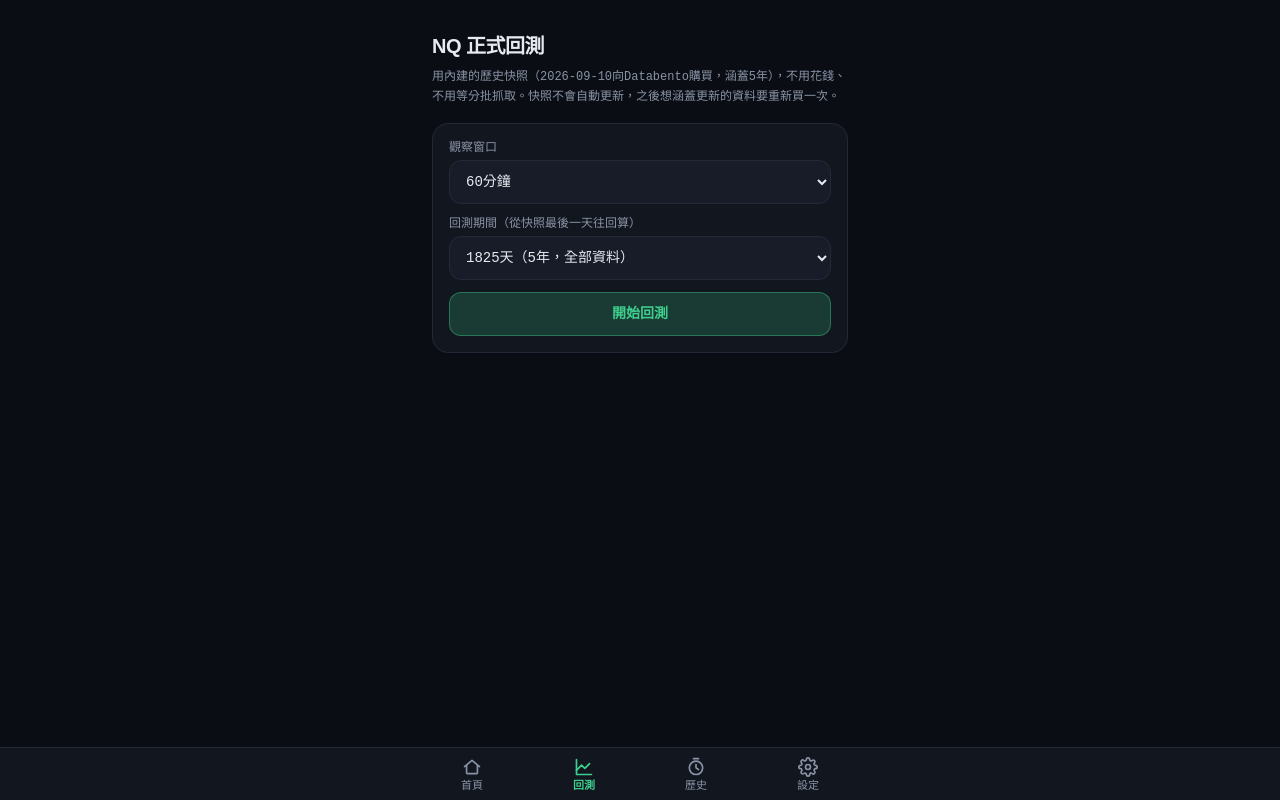
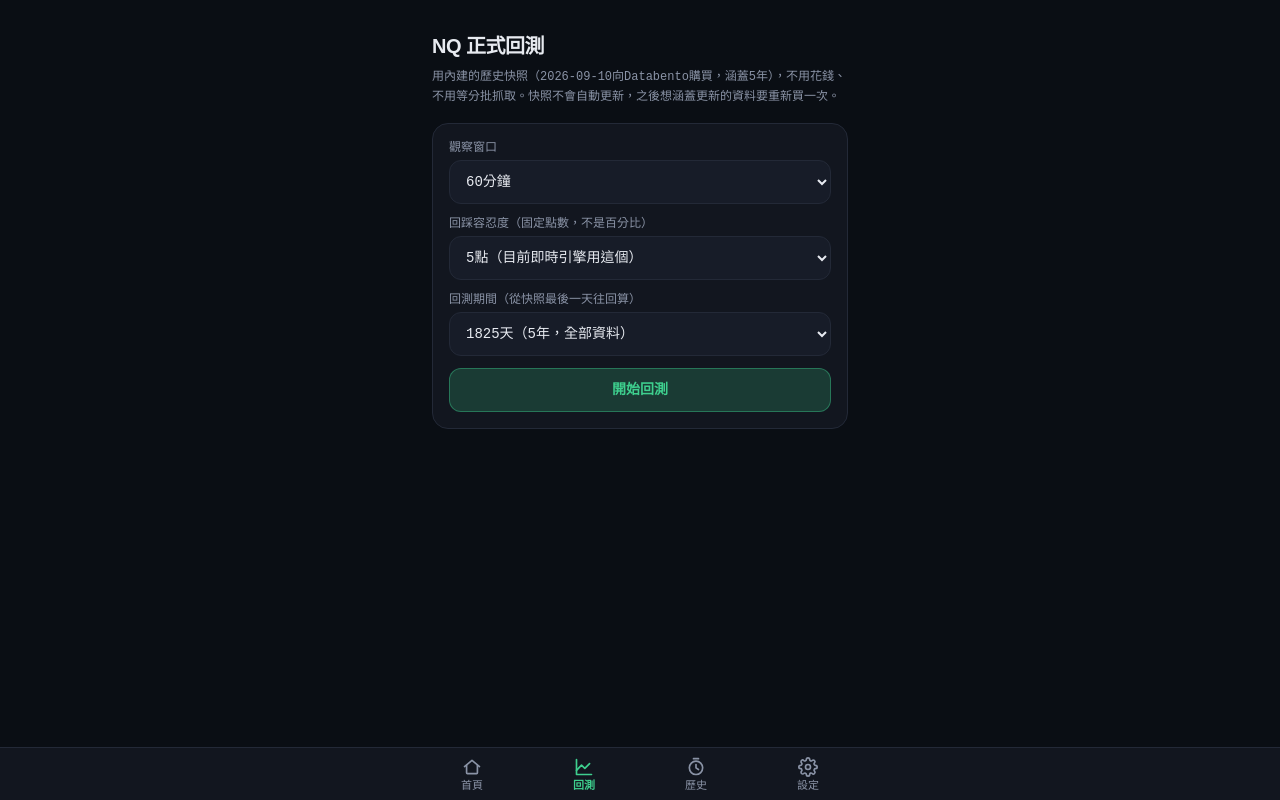
Before and after one commit to perryperry258258-sketch/nasdaq-futures-system, a Next.js app: page /backtest in a window 1280 px wide. Built offline with nearby package versions, Linux system fonts and the light colour scheme.

Commit message:
Add tolerance setting for backtest strategy
Added tolerance options for backtest strategy and updated state management to include tolerance.

```diff
--- a/app/backtest/page.tsx
+++ b/app/backtest/page.tsx
@@ -36,6 +36,7 @@ const WINDOW_OPTIONS: { label: string; value: 30 | 60 | 90 | 120 }[] = [
   { label: "120分鐘", value: 120 },
 ];
 const ENGINE_TP = 1;
+const TOLERANCE_OPTIONS = [3, 5, 8, 10, 15, 20];
 
 function RetestStrategyCard({ r }: { r: RetestStrategyReport }) {
   return (
@@ -100,6 +101,7 @@ function RetestStrategyCard({ r }: { r: RetestStrategyReport }) {
 export default function BacktestPage() {
   const [days, setDays] = useState(1825);
   const [window, setWindowMinutes] = useState<30 | 60 | 90 | 120>(60);
+  const [tolerance, setTolerance] = useState(5);
   const [loading, setLoading] = useState(false);
   const [progress, setProgress] = useState("");
   const [error, setError] = useState<string | null>(null);
@@ -124,7 +126,7 @@ export default function BacktestPage() {
         return;
       }
       setProgress("執行回踩策略回測中…");
-      const allTrades = runRetestStrategyBacktest("NQ", sliced, window, ENGINE_TP);
+      const allTrades = runRetestStrategyBacktest("NQ", sliced, window, ENGINE_TP, 0.3, tolerance);
       setTrades(allTrades);
     } catch (err) {
       setError((err as Error).message);
@@ -163,6 +165,7 @@ export default function BacktestPage() {
       maxDrawdownR: oosReport.maxDrawdownR,
       windowMinutes: window,
       tpMultiple: ENGINE_TP,
+      retestTolerancePoints: tolerance,
       computedAt: Date.now(),
       // 【新增】點數版摘要一起匯出，方便之後不用重跑就能對照真實點數
       totalPoints: oosReport.totalPoints,
@@ -213,6 +216,21 @@ export default function BacktestPage() {
             {WINDOW_OPTIONS.map((o) => (
               <option key={o.value} value={o.value}>
                 {o.label}
+              </option>
+            ))}
+          </select>
+        </div>
+        <div className="mb-3">
+          <label className="text-xs text-subtext mb-1 block">回踩容忍度（固定點數，不是百分比）</label>
+          <select
+            value={tolerance}
+            onChange={(e) => setTolerance(Number(e.target.value))}
+            className="w-full bg-panel2 border border-border rounded-xl px-3 text-sm"
+            style={{ minHeight: 44 }}
+          >
+            {TOLERANCE_OPTIONS.map((t) => (
+              <option key={t} value={t}>
+                {t}點{t === 5 ? "（目前即時引擎用這個）" : ""}
               </option>
             ))}
           </select>
```
